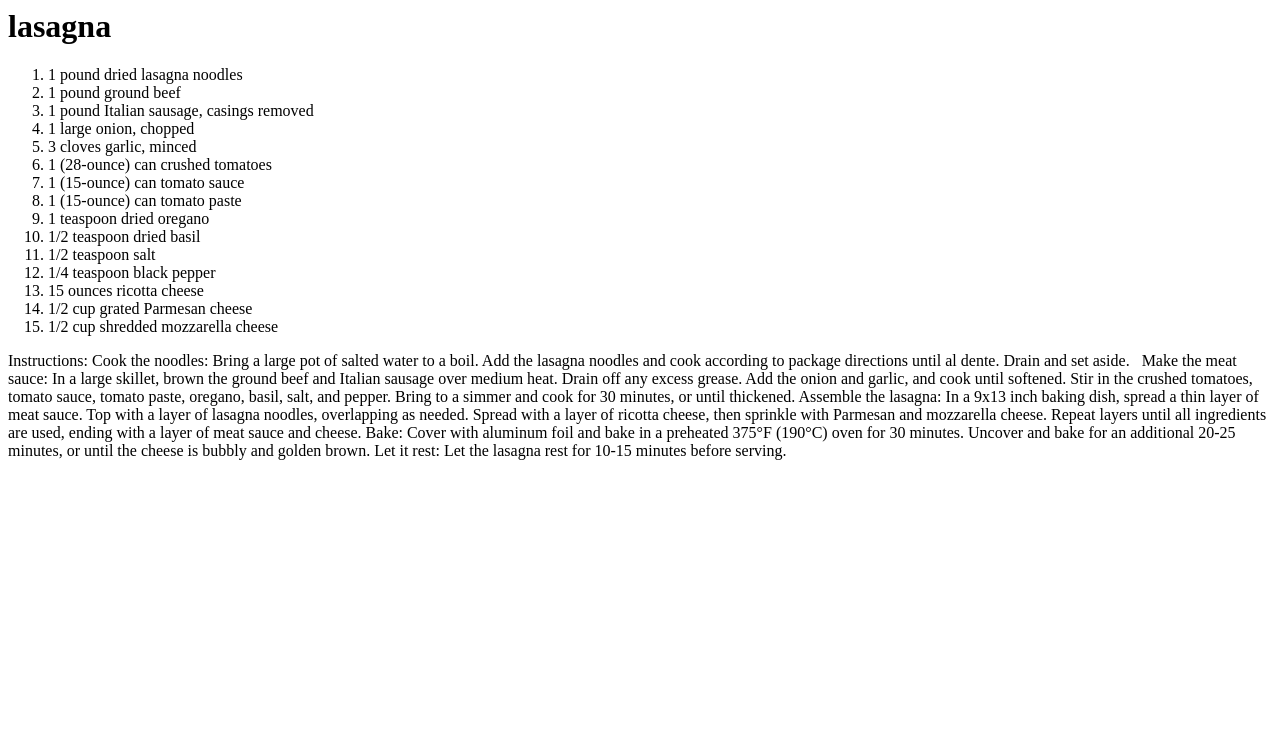
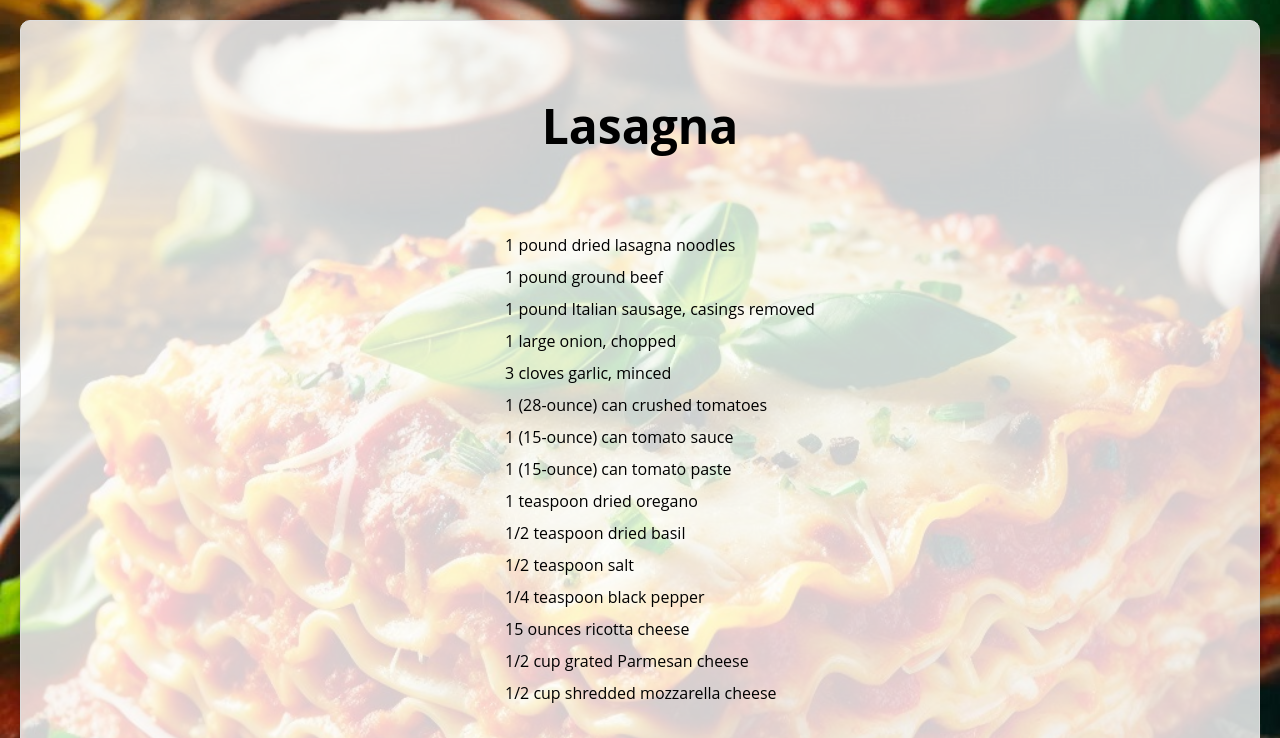
Before and after one commit to VTSUSHIKI/odin-recipes, a plain HTML site: page recipes/lasagna.html in a window 1280 px wide. Shown: the top 738 px of the page. Drawn offline with Linux system fonts and the light colour scheme.

Commit message:
CSS and img added

```diff
--- /dev/null
+++ b/CSS/index.css
@@ -0,0 +1,61 @@
+body {
+    font-family: 'Montserrat', sans-serif; /* A popular modern font */
+    margin: 0;
+    padding: 20px;
+    background-color: #f5f5f5; /* Light gray background */
+  }
+
+  h1 {
+    font-size: 144px;
+    font-weight: 700;
+    color: #ff0000;
+    text-align: center;
+    margin-bottom: 50px;
+  }
+
+
+  p {
+    font-size: 18px;
+    line-height: 1.6;
+    color: #666;
+    text-align: center;
+    margin-bottom: 30px;
+  }
+
+  figure {
+    display: flex;
+    flex-direction: column;
+    align-items: center;
+    justify-content: center;
+    margin: 40px 0;
+  }
+
+  figcaption {
+    text-align: center;
+    font-style: italic;
+    margin-top: 15px;
+  }
+
+  ul {
+    list-style-type: none;
+    padding: 0;
+    display: flex;
+    justify-content: space-between;
+  }
+
+  body{
+    background-image: url("../img/Foods.jpeg");
+    background-size: cover;
+    background-position: center;
+   }
+
+    .recipe-container {
+    display: flex;
+    flex-direction: column;
+    align-items: center;
+    background-color: rgba(255, 255, 255, 0.8); /* Adjust opacity as needed */
+    border: 1px solid #ddd;
+    border-radius: 10px;
+    padding: 40px;
+    box-shadow: 0 4px 8px rgba(0, 0, 0, 0.2);
+  }
--- /dev/null
+++ b/CSS/recipes.css
@@ -0,0 +1,69 @@
+body {
+  font-family: 'Open Sans', sans-serif;
+  margin: 0;
+  padding: 20px;
+  background-color: #00466e;
+}
+
+h1 {
+  font-size: 48px;
+  font-weight: 700;
+  color: #000000;
+  text-align: center;
+  margin-bottom: 50px;
+}
+
+ol {
+  margin-left: 40px;
+  list-style-type: square;
+  text-align: center;
+  padding: 10px 0; /* Add padding to space items */
+}
+
+li {
+  margin-bottom: 10px;
+}
+
+p {
+  font-size: 18px;
+  line-height: 1.6;
+  color: #777;
+  text-align: center;
+  margin-bottom: 30px;
+}
+
+.recipe-container {
+  display: flex;
+  flex-direction: column;
+  align-items: center;
+  border: 1px solid #ccc;
+  border-radius: 10px;
+  padding: 40px;
+  box-shadow: 0 4px 8px rgba(0, 0, 0, 0.2);
+  background-color: #fff;
+}
+
+ul {
+  list-style-type: none;
+  padding: 0;
+  display: flex;
+  justify-content: space-between;
+}
+
+li {
+  list-style-type: none;
+  padding: 0;
+  display: flex;
+  justify-content: space-between;
+}
+
+.recipe-container {
+  display: flex;
+  flex-direction: column;
+  align-items: center;
+  background-color: rgba(255, 255, 255, 0.8); /* Adjust opacity as needed */
+  border: 1px solid #ddd;
+  border-radius: 10px;
+  padding: 40px;
+  box-shadow: 0 4px 8px rgba(0, 0, 0, 0.2);
+}
--- a/recipes/lasagna.html
+++ b/recipes/lasagna.html
@@ -1,4 +1,17 @@
-<h1>lasagna</h1>
+<!DOCTYPE html>
+<html>
+<head>
+  <title>Lasagna Recipe</title>
+  <link rel="stylesheet" href="../CSS/recipes.css">
+</head>
+<style>body{
+  background-image: url("../img/lasagna.jpeg");
+  background-size: cover;
+  background-position: center;
+}</style>
+<body>
+  <div class="recipe-container">
+    <h1>Lasagna</h1>
     <ol>
       <li>1 pound dried lasagna noodles</li>
       <li>1 pound ground beef</li>
@@ -9,24 +22,22 @@
       <li>1 (15-ounce) can tomato sauce</li>
       <li>1 (15-ounce) can tomato paste</li>
       <li>1 teaspoon dried oregano</li>
-<li>1/2
-
- teaspoon dried basil</li>
+      <li>1/2 teaspoon dried basil</li>
       <li>1/2 teaspoon salt</li>
       <li>1/4 teaspoon black pepper</li>
       <li>15 ounces ricotta cheese</li>
       <li>1/2 cup grated Parmesan cheese</li>
       <li>1/2 cup shredded mozzarella cheese</li>
     </ol>
-
     <p>
       Instructions:
-
+      <br>
       Cook the noodles: Bring a large pot of salted water to a boil. Add the lasagna noodles and cook according to package directions until al dente. Drain and set aside.
       Make the meat sauce: In a large skillet, brown the ground beef and Italian sausage over medium heat. Drain off any excess grease. Add the onion and garlic, and cook until softened. Stir in the crushed tomatoes, tomato sauce, tomato paste, oregano, basil, salt, and pepper. Bring to a simmer and cook for 30 minutes, or until thickened.
       Assemble the lasagna: In a 9x13 inch baking dish, spread a thin layer of meat sauce. Top with a layer of lasagna noodles, overlapping as needed. Spread with a layer of ricotta cheese, then sprinkle with Parmesan and mozzarella cheese. Repeat layers until all ingredients are used, ending with a layer of meat sauce and cheese.
       Bake: Cover with aluminum foil and bake in a preheated 375°F (190°C) oven for 30 minutes. Uncover and bake for an additional 20-25 minutes, or until the cheese is bubbly and golden brown.
       Let it rest: Let the lasagna rest for 10-15 minutes before serving.
-
-
     </p>
+  </div>
+</body>
+</html>
```
Also changed, not shown: index.html (+11 -5 lines), recipes/braziliansteak.html (+19 -1 lines), recipes/pizza.html (+18 -8 lines), img/Foods.jpeg (added). Lines whose indentation alone changed are shown as unchanged.
